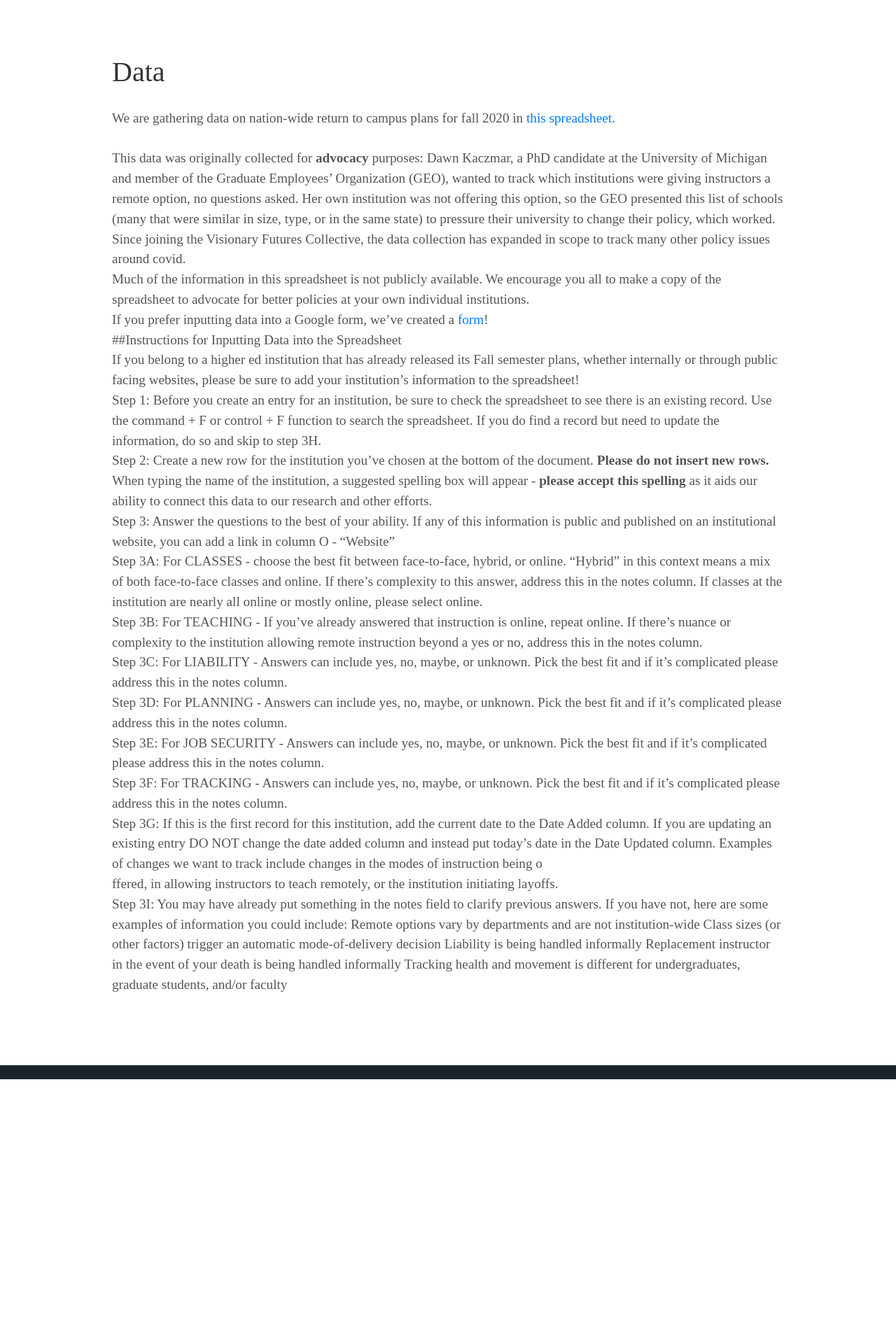
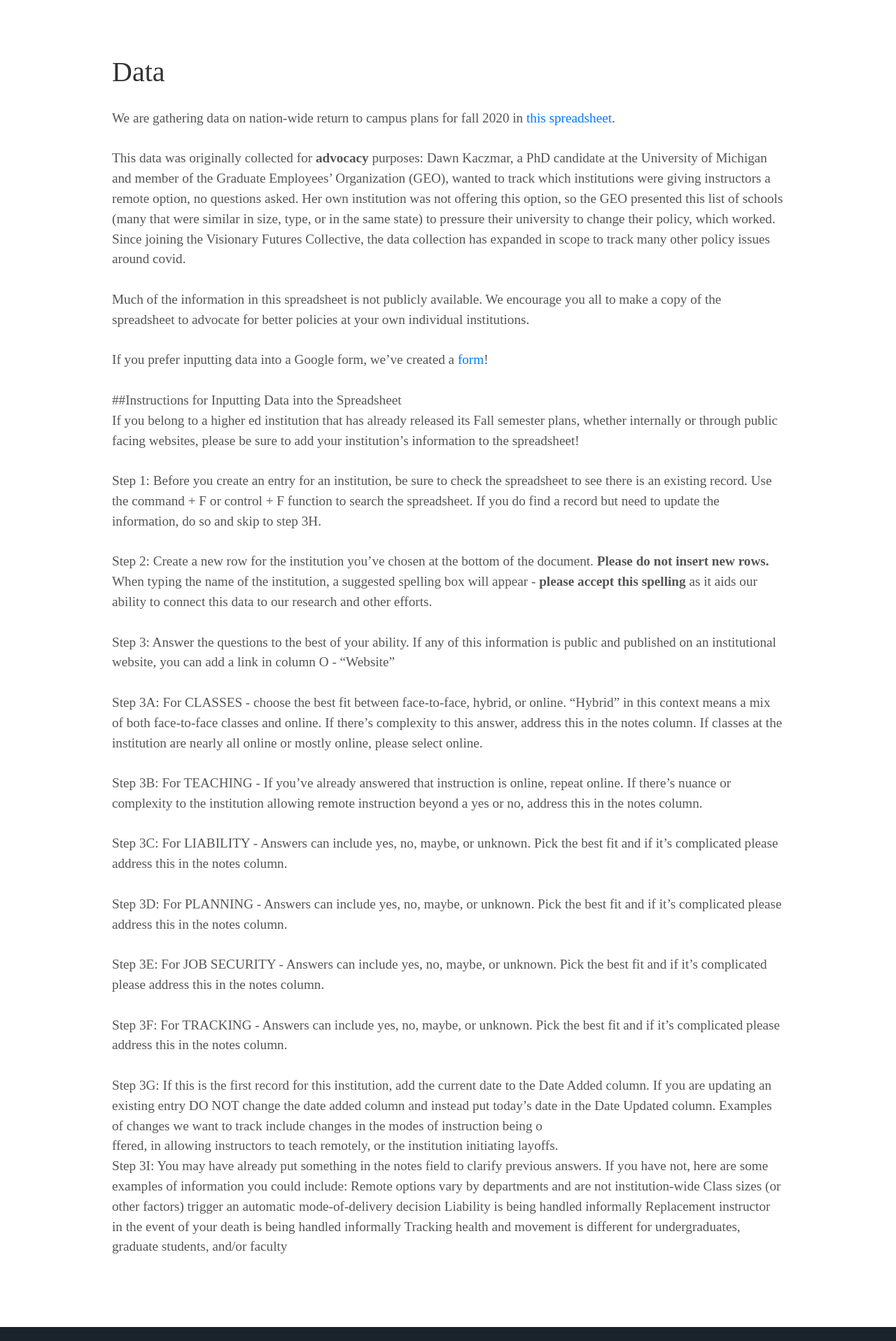
Before and after one commit to visionary-futures-collective/covid19, a Jekyll site: the page built from data-gathering.md, in a window 1280 px wide. Shown: the part 962-2878 px from the top of the page at 70% size. Built offline with Jekyll 4.4.1, drawn with Linux system fonts in a browser that asks for light colours; some web fonts are replaced; before the commit the page ends 2504 px from its top, so only the background shows below that.

Commit message:
Update data-gathering.md

```diff
--- a/data-gathering.md
+++ b/data-gathering.md
@@ -5,35 +5,35 @@
 ---
 We are gathering data on nation-wide return to campus plans for fall 2020 in [this spreadsheet](https://docs.google.com/spreadsheets/d/1QT9K9gqxfdKA5G4xuKsL5EgrNQF5darG3WLiomixoVE/edit#gid=1727698265).<br />
 <br />
-This data was originally collected for **advocacy** purposes: Dawn Kaczmar, a PhD candidate at the University of Michigan and member of the Graduate Employees’ Organization (GEO), wanted to track which institutions were giving instructors a remote option, no questions asked. Her own institution was not offering this option, so the GEO presented this list of schools (many that were similar in size, type, or in the same state) to pressure their university to change their policy, which worked. Since joining the Visionary Futures Collective, the data collection has expanded in scope to track many other policy issues around covid.
+This data was originally collected for **advocacy** purposes: Dawn Kaczmar, a PhD candidate at the University of Michigan and member of the Graduate Employees’ Organization (GEO), wanted to track which institutions were giving instructors a remote option, no questions asked. Her own institution was not offering this option, so the GEO presented this list of schools (many that were similar in size, type, or in the same state) to pressure their university to change their policy, which worked. Since joining the Visionary Futures Collective, the data collection has expanded in scope to track many other policy issues around covid.<br />
 <br />
-Much of the information in this spreadsheet is not publicly available. We encourage you all to make a copy of the spreadsheet to advocate for better policies at your own individual institutions.
+Much of the information in this spreadsheet is not publicly available. We encourage you all to make a copy of the spreadsheet to advocate for better policies at your own individual institutions.<br />
 <br />
-If you prefer inputting data into a Google form, we've created a [form]()!
+If you prefer inputting data into a Google form, we've created a [form]()!<br />
 <br />
 ##Instructions for Inputting Data into the Spreadsheet
 <br />
-If you belong to a higher ed institution that has already released its Fall semester plans, whether internally or through public facing websites, please be sure to add your institution’s information to the spreadsheet!
+If you belong to a higher ed institution that has already released its Fall semester plans, whether internally or through public facing websites, please be sure to add your institution’s information to the spreadsheet!<br />
 <br />
-Step 1: Before you create an entry for an institution, be sure to check the spreadsheet to see there is an existing record. Use the command + F or control + F function to search the spreadsheet. If you do find a record but need to update the information, do so and skip to step 3H.
+Step 1: Before you create an entry for an institution, be sure to check the spreadsheet to see there is an existing record. Use the command + F or control + F function to search the spreadsheet. If you do find a record but need to update the information, do so and skip to step 3H.<br />
 <br />
-Step 2: Create a new row for the institution you've chosen at the bottom of the document. **Please do not insert new rows.** When typing the name of the institution, a suggested spelling box will appear - **please accept this spelling** as it aids our ability to connect this data to our research and other efforts.
+Step 2: Create a new row for the institution you've chosen at the bottom of the document. **Please do not insert new rows.** When typing the name of the institution, a suggested spelling box will appear - **please accept this spelling** as it aids our ability to connect this data to our research and other efforts.<br />
 <br />
-Step 3: Answer the questions to the best of your ability. If any of this information is public and published on an institutional website, you can add a link in column O - “Website”
+Step 3: Answer the questions to the best of your ability. If any of this information is public and published on an institutional website, you can add a link in column O - “Website”<br />
 <br />
-Step 3A: For CLASSES - choose the best fit  between face-to-face, hybrid, or online. “Hybrid” in this context means a mix of both face-to-face classes and online. If there’s complexity to this answer, address this in the notes column. If classes at the institution are nearly all online or mostly online, please select online.
+Step 3A: For CLASSES - choose the best fit  between face-to-face, hybrid, or online. “Hybrid” in this context means a mix of both face-to-face classes and online. If there’s complexity to this answer, address this in the notes column. If classes at the institution are nearly all online or mostly online, please select online.<br />
 <br />
-Step 3B: For TEACHING - If you’ve already answered that instruction is online, repeat online. If there’s nuance or complexity to the institution allowing remote instruction beyond a yes or no, address this in the notes column.
+Step 3B: For TEACHING - If you’ve already answered that instruction is online, repeat online. If there’s nuance or complexity to the institution allowing remote instruction beyond a yes or no, address this in the notes column.<br />
 <br />
-Step 3C: For LIABILITY - Answers can include yes, no, maybe, or unknown. Pick the best fit and if it’s complicated please address this in the notes column.
+Step 3C: For LIABILITY - Answers can include yes, no, maybe, or unknown. Pick the best fit and if it’s complicated please address this in the notes column.<br />
 <br />
-Step 3D: For PLANNING - Answers can include yes, no, maybe, or unknown. Pick the best fit and if it’s complicated please address this in the notes column.
+Step 3D: For PLANNING - Answers can include yes, no, maybe, or unknown. Pick the best fit and if it’s complicated please address this in the notes column.<br />
 <br />
-Step 3E: For JOB SECURITY - Answers can include yes, no, maybe, or unknown. Pick the best fit and if it’s complicated please address this in the notes column.
+Step 3E: For JOB SECURITY - Answers can include yes, no, maybe, or unknown. Pick the best fit and if it’s complicated please address this in the notes column.<br />
 <br />
-Step 3F: For TRACKING -  Answers can include yes, no, maybe, or unknown. Pick the best fit and if it’s complicated please address this in the notes column.
+Step 3F: For TRACKING -  Answers can include yes, no, maybe, or unknown. Pick the best fit and if it’s complicated please address this in the notes column.<br />
 <br />
-Step 3G: If this is the first record for this institution, add the current date to the Date Added column. If you are updating an existing entry DO NOT change the date added column and instead put today’s date in the Date Updated column. Examples of changes we want to track include changes in the modes of instruction being o<br />ffered, in allowing instructors to teach remotely, or the institution initiating layoffs.
+Step 3G: If this is the first record for this institution, add the current date to the Date Added column. If you are updating an existing entry DO NOT change the date added column and instead put today’s date in the Date Updated column. Examples of changes we want to track include changes in the modes of instruction being o<br />ffered, in allowing instructors to teach remotely, or the institution initiating layoffs.<br />
 
 Step 3I: You may have already put something in the notes field to clarify previous answers. If you have not, here are some examples of information you could include:
 Remote options vary by departments and are not institution-wide
```
